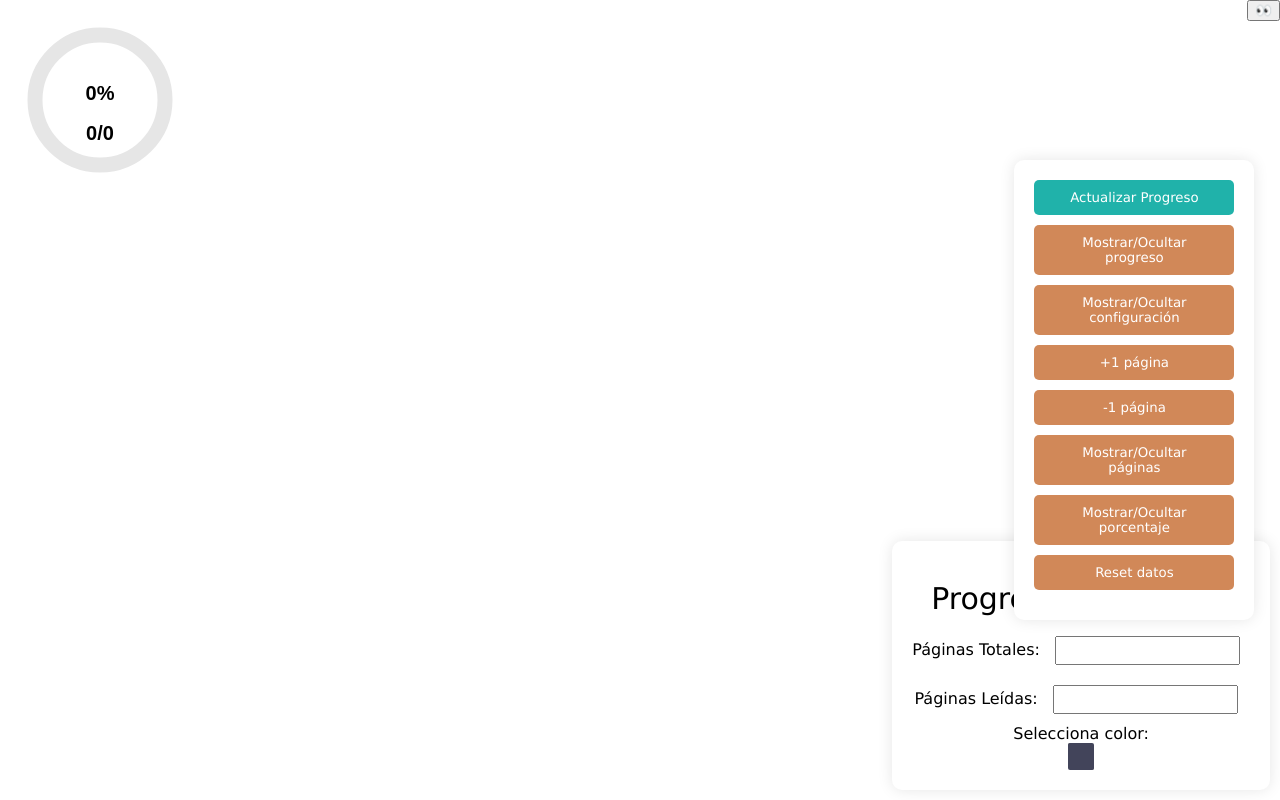
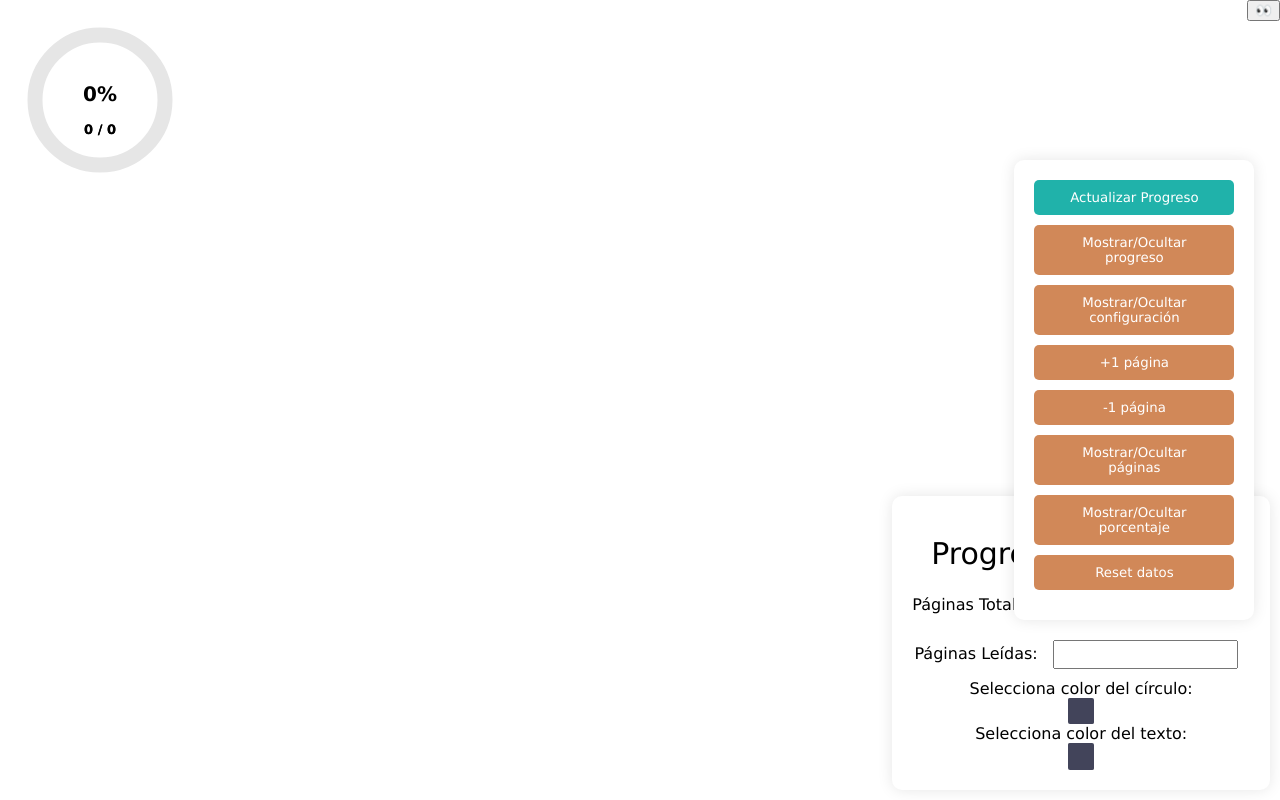
Before and after one commit to agumarmi/progreso-lectura, a plain HTML site: page index.html in a window 1280 px wide. Drawn offline with nearby package versions, Linux system fonts and the light colour scheme; a web font is replaced by a local one.

Commit message:
Añado color en el texto dentro del círculo

```diff
--- a/index.html
+++ b/index.html
@@ -21,8 +21,10 @@
             <circle cx="100" cy="100" r="65" class="circle-background" />
             <circle id="circle-progress" cx="100" cy="100" r="65" class="circle-progress" stroke-dasharray="440" stroke-dashoffset="440" transform="rotate(-90 100 100)" />
         </svg>
-        <div id="progress-text">0%</div>
-        <div id="progress-text-pages">0/0</div>
+        <div class ="texto" id="progress-text">0%</div>
+        <div class="texto-paginas" id="progress-text-pages" >0 / 0</div>
+
+        <div class="texto-paginas" id="progress-text-pages">0 / 0</div>
     </div>
     <div class="container" id="container" draggable="false">
         <h1 class="titulo">Progreso de Lectura</h1>
@@ -32,13 +34,16 @@
             <label for="pages-read">Páginas Leídas:</label>
             <input type="number" id="pages-read" value="">
             <br>
-            <label for="color-picker">Selecciona color:</label>
+            <label for="color-picker">Selecciona color del círculo:</label>
             <div class="color-picker">
                 <br>
                 <div id="color-picker" style="width: fit-content;"></div>
             </div>
-            <!--<label for="text-selector">Texto del Progreso:</label>-->
-            <!--<input type="text" id="text-selector" value="Lectura: ">-->
+            <label for="color-picker">Selecciona color del texto:</label>
+            <div class="color-picker-text">
+                <br>
+                <div id="color-picker" style="width: fit-content;"></div>
+            </div>
     </div>
 
     <div class="eyes">
--- a/script.js
+++ b/script.js
@@ -4,37 +4,14 @@ const pickr = Pickr.create({
     el: '.color-picker',
     theme: 'classic', // or 'monolith', or 'nano'
     alignment: 'center',
-    swatches: [
-        'rgba(244, 67, 54, 1)',
-        'rgba(233, 30, 99, 0.95)',
-        'rgba(156, 39, 176, 0.9)',
-        'rgba(103, 58, 183, 0.85)',
-        'rgba(63, 81, 181, 0.8)',
-        'rgba(33, 150, 243, 0.75)',
-        'rgba(3, 169, 244, 0.7)',
-        'rgba(0, 188, 212, 0.7)',
-        'rgba(0, 150, 136, 0.75)',
-        'rgba(76, 175, 80, 0.8)',
-        'rgba(139, 195, 74, 0.85)',
-        'rgba(205, 220, 57, 0.9)',
-        'rgba(255, 235, 59, 0.95)',
-        'rgba(255, 193, 7, 1)'
-    ],
-
+    swatches: ["#f39c12", "#e74c3c", "#8e44ad", "#3498db", "#1abc9c", "#2ecc71", "#f1c40f", "#e67e22", "#ecf0f1"],
     components: {
-
-        // Main components
         preview: true,
         opacity: true,
         hue: true,
-
-        // Input / output Options
         interaction: {
             hex: true,
             rgba: true,
-            hsla: true,
-            hsva: true,
-            cmyk: true,
             input: true,
             clear: true,
             save: true
@@ -43,9 +20,41 @@ const pickr = Pickr.create({
 });
 
 // Obtener el color seleccionado y usarlo para actualizar el progreso
-pickr.on('change', (color) => {
+pickr.on('save', (color) => {
     const selectedColor = color.toHEXA().toString(); // Obtener el color en formato hexadecimal
     document.getElementById('circle-progress').style.stroke = selectedColor;
+    pickr.hide()
+});
+
+
+
+//--------------- Pickr texto:
+
+const pickr_text = Pickr.create({
+    el: '.color-picker-text',
+    theme: 'classic', // or 'monolith', or 'nano'
+    alignment: 'center',
+    swatches: ["#f39c12", "#e74c3c", "#8e44ad", "#3498db", "#1abc9c", "#2ecc71", "#f1c40f", "#e67e22", "#ecf0f1"],
+    components: {
+        preview: true,
+        opacity: true,
+        hue: true,
+        interaction: {
+            hex: true,
+            rgba: true,
+            input: true,
+            clear: true,
+            save: true
+        }
+    }
+});
+
+// Obtener el color seleccionado y usarlo para actualizar el progreso
+pickr_text.on('save', (color) => {
+    const selectedColor = color.toHEXA().toString(); // Obtener el color en formato hexadecimal
+    document.getElementById('progress-text').style.color = selectedColor;
+    document.getElementById('progress-text-pages').style.color = selectedColor;
+    pickr_text.hide();
 });
 
 //--------------- Función para añadir una página
@@ -63,22 +72,28 @@ function delPage() {
 
 //--------------- Función para actualizar el progreso
 function updateProgress() {
-    const totalPages = document.getElementById('pages-total').value;
-    const pagesRead = document.getElementById('pages-read').value;
+    const totalPages = parseInt(document.getElementById('pages-total').value);
+    let pagesRead = parseInt(document.getElementById('pages-read').value);
     const textPrefix = ' ';
 
+    if (pagesRead > totalPages) {
+        pagesRead = totalPages;
+    }
+    if (pagesRead < 0) {
+        pagesRead = 0;
+    }
     // Calcular el porcentaje de progreso
     const progress = (pagesRead / totalPages) * 100;
     const strokeOffset = 440 - (440 * progress / 100);
 
-    // Actualizar el progreso en el círculo
-    document.getElementById('circle-progress').style.strokeDashoffset = strokeOffset;
 
     // Actualizar el texto del porcentaje
     if(totalPages != 0) {
+        document.getElementById('circle-progress').style.strokeDashoffset = strokeOffset;
         document.getElementById('progress-text').textContent = `${textPrefix} ${Math.round(progress)}%`;
         document.getElementById('progress-text-pages').textContent = `${pagesRead} / ${totalPages}`;
     } else {
+        document.getElementById('circle-progress').style.strokeDashoffset = null;
         document.getElementById('progress-text').textContent = `${textPrefix} 0%`;
         document.getElementById('progress-text-pages').textContent = `0 / 0`;
     }
@@ -131,7 +146,6 @@ function resetProgress() {
 // Variables para guardar la posición
 let offsetX = 0, offsetY = 0;
 
-
 // Evento cuando empieza el arrastre
 document.addEventListener("dragstart", (e) => {
     offsetX = e.clientX - circle_container.offsetLeft;
@@ -148,20 +162,3 @@ document.addEventListener("drop", (e) => {
     circle_container.style.left = `${e.clientX - offsetX}px`;
     circle_container.style.top = `${e.clientY - offsetY}px`;
 });
-
-// // Evento cuando empieza el arrastre
-// div_.addEventListener("dragstart", (ev) => {
-//     offsetA = ev.clientX - div_.offsetLeft;
-//     offsetB = ev.clientY - div_.offsetTop;
-//     ev.dataTransfer.setData("text/plain", ""); // Necesario para permitir el arrastre en algunos navegadores
-// });
-// // Permitir soltar en cualquier parte del documento
-// document.addEventListener("dragover", (ev) => {
-//     ev.preventDefault(); // Necesario para permitir el drop
-// });
-// // Evento cuando el div es soltado
-// document.addEventListener("drop", (ev) => {
-//     ev.preventDefault();
-//     div_.style.left = `${ev.clientX - offsetA}px`;
-//     div_.style.top = `${ev.clientY - offsetB}px`;
-// });
--- a/styles.css
+++ b/styles.css
@@ -9,6 +9,16 @@ body {
 }
 
 .color-picker {
+    display: flex;
+    justify-content: center;
+    align-items: center;
+    flex-direction: column;
+    padding: 20px;
+    background-color: white;
+
+}
+
+.color-picker-text {
     display: flex;
     justify-content: center;
     align-items: center;
@@ -80,7 +90,6 @@ button {
     top: 40%;
     left: 50%;
     transform: translateX(-50%);
-    font-size: 20px;
     font-weight: bold;
 }
 
@@ -89,7 +98,6 @@ button {
     top: 60%;
     left: 50%;
     transform: translateX(-50%);
-    font-size: 20px;
     font-weight: bold;
 }
 
@@ -147,9 +155,26 @@ input[type="number"], input[type="text"] {
     font-family: Verdana, Geneva, Tahoma, sans-serif;
 }
 
-.eyes{
+.eyes {
     position: absolute;
     top: 0%;
     right: 0%;
     text-align: center;
 }
+.texto-paginas {
+    position: absolute;
+    top: 0%;
+    left: 0%;
+    text-align: center;
+    font-family: Verdana, Geneva, Tahoma, sans-serif;
+    font-size:small;
+}
+
+.texto {
+    position: flex;
+    top: 0%;
+    left: 0%;
+    text-align: center;
+    font-family: Verdana, Geneva, Tahoma, sans-serif;
+    font-size: 20px;
+}
```
